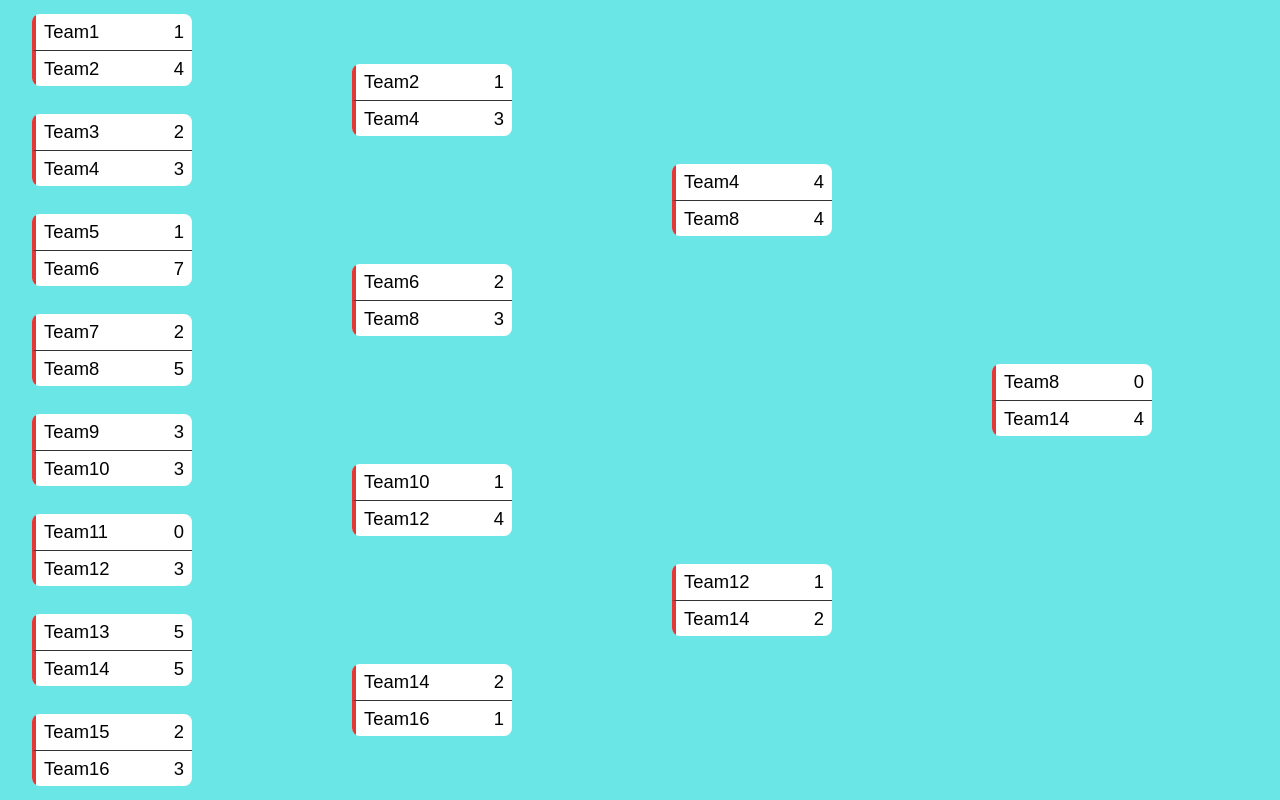
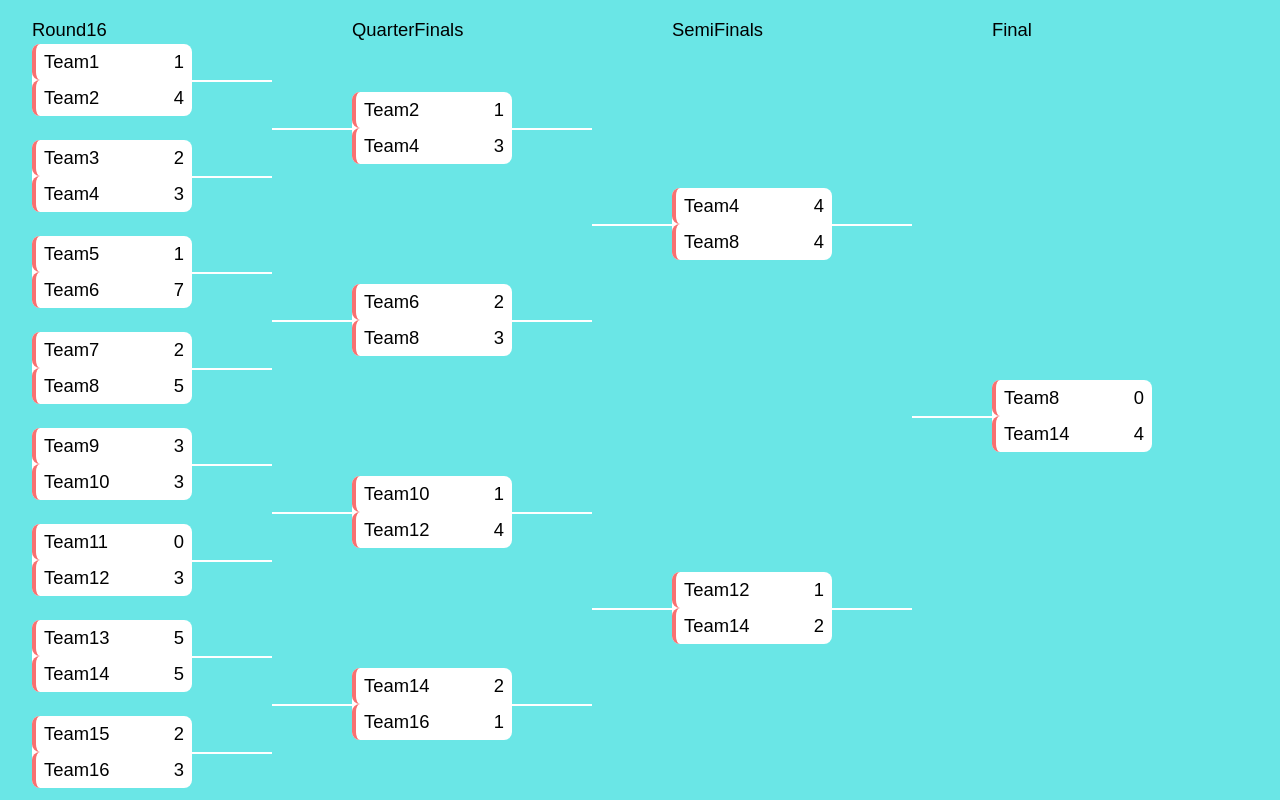
Before and after one commit to btcs-manhdd/sports-braket-generator, a React (Create React App) app: page / in a window 1280 px wide. Built offline with nearby package versions, Linux system fonts and the light colour scheme.

Commit message:
add tailwind css

```diff
--- a/package.json
+++ b/package.json
@@ -13,6 +13,7 @@
     "react": "^18.1.0",
     "react-dom": "^18.1.0",
     "react-scripts": "5.0.1",
+    "recoil": "^0.7.3",
     "tournament-generator": "^1.2.0",
     "typescript": "^4.7.3",
     "web-vitals": "^2.1.4"
--- a/src/App.css
+++ /dev/null
@@ -1,24 +0,0 @@
-*,
-*::before,
-*::after {
-  box-sizing: border-box;
-  padding: 0;
-  margin: 0;
-}
-
-body {
-  width: 100%;
-  height: 100%;
-  scroll-behavior: smooth;
-  text-rendering: optimizeSpeed;
-  line-height: 1.5;
-  overflow-y: visible;
-  overflow-x: hidden;
-  font-size: 1.15rem;
-  font-family: "Montserrat", sans-serif;
-  background-color: #6ae6e6;
-}
-.App {
-  height: 100vh;
-  display: flex;
-}
--- a/src/App.tsx
+++ b/src/App.tsx
@@ -1,18 +1,6 @@
-import React from "react"
-import "./App.css"
 import Round from "./components/Round/Round"
 import { data } from "./data"
-
-interface team {
-  name: string
-  score: number
-}
-
-interface rounds {
-  match: number
-  team1: team
-  team2: team
-}
+import { rounds } from "./interface"
 
 const App: React.FC = () => {
   const {
@@ -28,11 +16,11 @@ const App: React.FC = () => {
   } = data
 
   return (
-    <div className="App">
-      <Round data={round16} />
-      <Round data={quarterFinals} />
-      <Round data={semiFinals} />
-      <Round data={final} />
+    <div className="h-screen flex ml-8 relative">
+      <Round data={round16} name="Round16" right={true} />
+      <Round data={quarterFinals} name="QuarterFinals" right={true} left={true}/>
+      <Round data={semiFinals} name="SemiFinals" right={true} left={true}/>
+      <Round data={final} name="Final" left={true} />
     </div>
   )
 }
--- a/src/components/Double/Double.css
+++ /dev/null
@@ -1,21 +0,0 @@
-.double{
-  width: 10rem;
-  background: #fff;
-  border-radius: 8px;
-  overflow: hidden;
-}
-.box{
-  width: 100%;
-  display: flex;
-  justify-content: space-between;
-  padding: 4px 8px;
-  border-left: 4px solid rgb(227, 56, 56);
-}
-.box:last-child{
-  border-top: 1px #333 solid;
-}
-.box-name{
-}
-.box-score{
-
-}
--- a/src/components/Double/Double.tsx
+++ b/src/components/Double/Double.tsx
@@ -1,5 +1,3 @@
-import "./Double.css"
-
 interface propsBox {
   name: string
   score: number
@@ -8,21 +6,35 @@ interface propsBox {
 interface propsDouble {
   team1: propsBox
   team2: propsBox
+  left?: boolean
+  right?: boolean
 }
 
 const Box: React.FC<propsBox> = ({ name, score }) => {
   return (
-    <div className="box">
+    <div
+      className={`w-full flex justify-between py-1 px-2 border-l-4 rounded-lg border-red-400`}
+    >
       <span className="box-name">{name}</span>
       <span className="box-score">{score}</span>
     </div>
   )
 }
 
-const Double: React.FC<propsDouble> = ({ team1, team2 }) => {
+const Double: React.FC<propsDouble> = ({ team1, team2, left, right }) => {
   return (
-    <div className="double">
+    <div className="w-40 relative bg-white rounded-[8px] z-10">
       <Box name={team1.name} score={team1.score} />
+      {right ? (
+        <div className="w-20 h-[2px] bg-white absolute right-0 translate-x-[100%]"></div>
+      ) : (
+        <div></div>
+      )}
+      {left ? (
+        <div className="w-20 h-[2px] bg-white absolute translate-x-[-100%]"></div>
+      ) : (
+        <div></div>
+      )}
       <Box name={team2.name} score={team2.score} />
     </div>
   )
--- a/src/components/Round/Round.css
+++ /dev/null
@@ -1,8 +0,0 @@
-.round{
-  height: 100%;
-  display: flex;
-  flex-direction: column;
-  justify-content: space-around;
-  margin-right: 8rem;
-  margin-left: 2rem;
-}
--- a/src/components/Round/Round.tsx
+++ b/src/components/Round/Round.tsx
@@ -1,26 +1,25 @@
-import React from "react"
 import Double from "../Double/Double"
-import "./Round.css"
+import { rounds } from "../../interface"
 
-interface team {
+interface Props {
+  data: rounds[]
   name: string
-  score: number
+  left?: boolean
+  right?: boolean
 }
 
-interface rounds {
-  match: number
-  team1: team
-  team2: team
-}
-interface Props {
-  data: rounds[]
-}
-
-const Round: React.FC<Props> = ({ data }) => {
+const Round: React.FC<Props> = ({ data, name, left, right }) => {
   return (
-    <div className="round">
-      {data.map(item => (
-        <Double team1={item.team1} team2={item.team2} />
+    <div className="relative flex flex-col justify-around mr-40 mt-8">
+      <h1 className="absolute -top-4">{name}</h1>
+      {data.map((item, index) => (
+        <Double
+          key={index}
+          team1={item.team1}
+          team2={item.team2}
+          left={left}
+          right={right}
+        />
       ))}
     </div>
   )
--- /dev/null
+++ b/src/components/State/lineState.jsx
@@ -0,0 +1,27 @@
+import { atom } from "recoil";
+
+export const lineStyleState = atom({
+  key: "Atom_Line",
+  default:{
+    round16: {
+      left: true,
+      color: "red-400",
+      right: false
+    },
+    quarterFinals: {
+      left: false,
+      color: "zinc-700",
+      right: false
+    },
+    semiFinals: {
+      left: false,
+      color: "yellow-400",
+      right: false
+    },
+    final: {
+      left: false,
+      color: "green-700",
+      right: true
+    },
+  }
+})
--- a/src/index.css
+++ b/src/index.css
@@ -1,3 +1,23 @@
 @tailwind base;
 @tailwind components;
 @tailwind utilities;
+*,
+*::before,
+*::after {
+  box-sizing: border-box;
+  padding: 0;
+  margin: 0;
+}
+
+body {
+  width: 100%;
+  height: 100%;
+  scroll-behavior: smooth;
+  text-rendering: optimizeSpeed;
+  line-height: 1.5;
+  overflow-y: visible;
+  overflow-x: hidden;
+  font-size: 1.15rem;
+  font-family: "Montserrat", sans-serif;
+  background-color: #6ae6e6;
+}
--- a/src/index.tsx
+++ b/src/index.tsx
@@ -1,11 +1,14 @@
 import React from "react"
 import ReactDOM from "react-dom/client"
 import App from "./App"
+import { RecoilRoot } from "recoil"
 import "./index.css"
 const root = ReactDOM.createRoot(document.getElementById("root") as HTMLElement)
 root.render(
   <React.StrictMode>
-    <App />
+    <RecoilRoot>
+      <App />
+    </RecoilRoot>
   </React.StrictMode>
 )
 
--- /dev/null
+++ b/src/interface.tsx
@@ -0,0 +1,10 @@
+export interface team {
+  name: string
+  score: number
+}
+
+export interface rounds {
+  match: number
+  team1: team
+  team2: team
+}
--- a/tsconfig.json
+++ b/tsconfig.json
@@ -18,8 +18,10 @@
     "resolveJsonModule": true,
     "isolatedModules": true,
     "noEmit": true,
-    "jsx": "react-jsx"
+    "jsx": "react-jsx",
+    "baseUrl": "src/"
   },
+
   "include": [
     "src"
   ]
```
Also changed, not shown: 1 other file (tests, documents, lock files or other folders).
